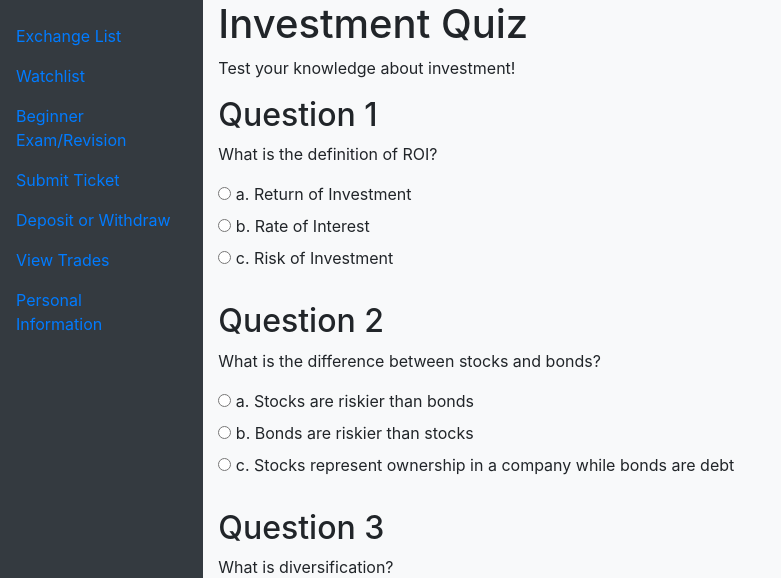
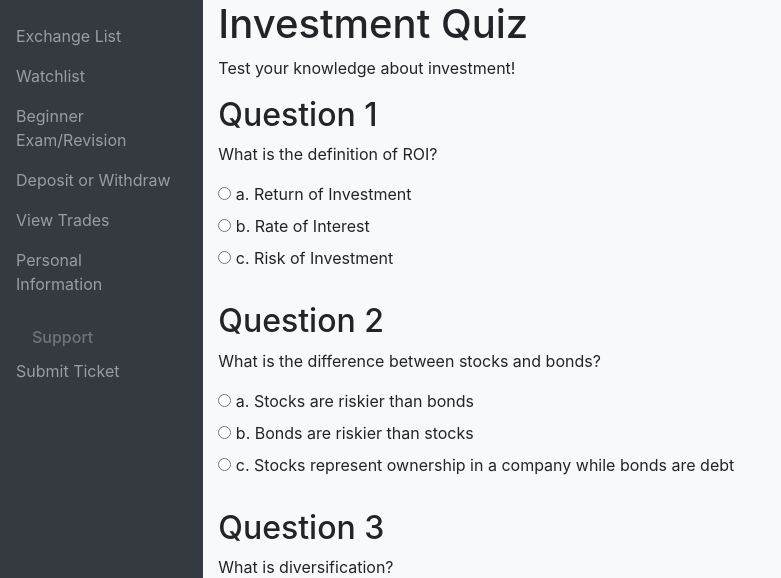
Before and after one commit to lewis-ljh/CryptoCadet, a Django app: page /exam/ in a window 1280 px wide. Shown: the part 56-634 px from the top of the page, without its empty margins (0-781 px from the left). Run offline with Django 4.2, Linux system fonts and the light colour scheme; a user stored in the database is signed in; some libraries are stand-ins or nearby versions.

Commit message:
temp style?

```diff
--- a/CryptoCadet/mysite/main/templates/main/base.html
+++ b/CryptoCadet/mysite/main/templates/main/base.html
@@ -47,6 +47,10 @@
 
                 .side-nav{
                     padding: 1em;
+                }
+
+                .side-nav-link{
+                    color: #ccc;
                 }
              </style>
              <!-- Required meta tags -->
@@ -121,14 +125,15 @@
                     {% block loginform %} {% endblock %}
                 {% endif %}
 
+                <!--Logged in dashboard -->
                 <div class="screen">
                     {% if user.is_authenticated %}
                         <div class="row h-100 ">
                             <!-- Side nav -->
-                            <div class="col-sm-2 bg-dark text-light d-none d-lg-flex" id="navbarText">
+                            <div class="col-sm-2 navbar-dark bg-dark d-none d-lg-flex" id="navbarText">
                                 <div class="side-nav">
                                     <ul class="navbar-nav ml-auto">
-                                        <li class="nav-item">
+                                        <li >
                                             <a class='nav-link' href="{% url 'CryptoList' %}">Exchange List</a>
                                         </li>
                                         <li class="nav-item">
@@ -137,9 +142,7 @@
                                         <li class="nav-item">
                                             <a class='nav-link' href="{% url 'exam' %}">Beginner Exam/Revision</a>
                                         </li>
-                                        <li class="nav-item">
-                                            <a class='nav-link' href="{% url 'tickets' %}">Submit Ticket</a>
-                                        </li>
+
                                         <li class="nav-item">
                                             <a class='nav-link' href="/yettobemade">Deposit or Withdraw</a></li>
                                         </li>
@@ -148,6 +151,14 @@
                                         </li>
                                         <li class="nav-item">
                                             <a class='nav-link' href="{% url 'personal_info' %}">Personal Information</a>
+                                        </li>
+                                    </ul>
+                                    <h6 class="sidebar-heading d-flex justify-content-between align-items-center px-3 mt-4 mb-1 text-muted">
+                                        <span>Support</span>
+                                    </h6>
+                                    <ul class="navbar-nav ml-auto">
+                                        <li class="nav-item">
+                                            <a class='nav-link' href="{% url 'tickets' %}">Submit Ticket</a>
                                         </li>
                                     </ul>
                                 </div>
```
Also changed, not shown: CryptoCadet/mysite/db.sqlite3.
